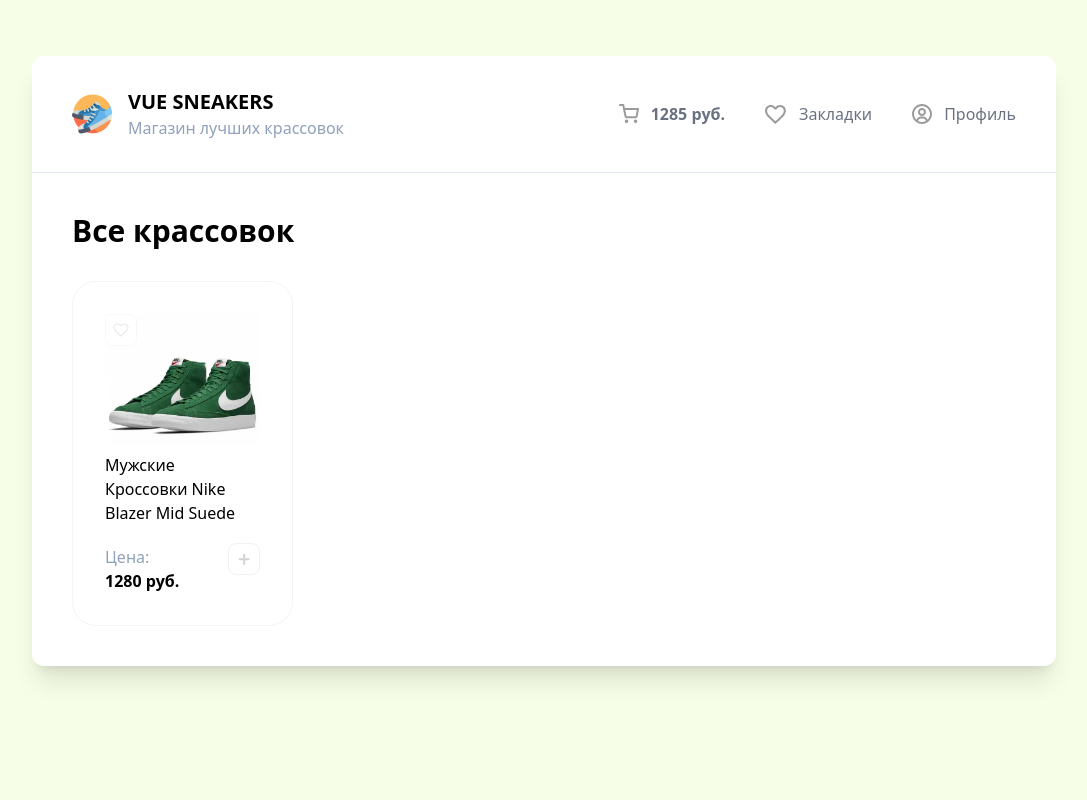
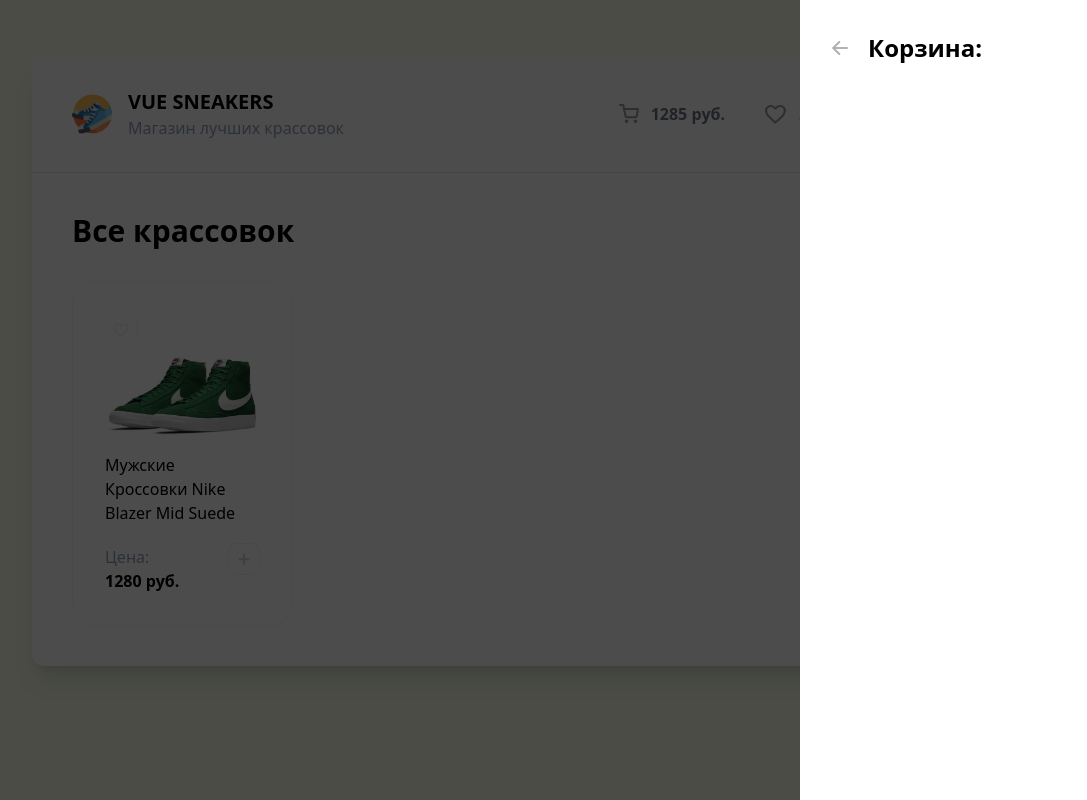
Before and after one commit to rajabovdavlat/vue-sneakers, a Vue app: page / in a window 1280 px wide. Shown: the whole page, without its empty margins (96-1183 px from the left). Built offline with nearby package versions, Linux system fonts and the light colour scheme.

Commit message:
Добавил компонент Drawer.vue, в котором создал секцию для отображения изображения, а затем переместил её в отдельный компонент Drawerhead.vue.

```diff
--- a/src/App.vue
+++ b/src/App.vue
@@ -1,10 +1,13 @@
-<script setup>
+<script setup lang="ts">
 import Header from "./components/Header.vue";
 import CardList from "./components/CardList.vue";
+import Drawer from "./components/Drawer.vue";
+
 
 </script>
 
 <template>
+<Drawer />
   <div class="bg-white w-4/5 m-auto rounded-xl shadow-xl mt-14">
     <Header />
 
--- /dev/null
+++ b/src/components/Drawer.vue
@@ -0,0 +1,10 @@
+<script setup>
+import DrawerHead from './DrawerHead.vue'
+</script>
+
+<template>
+  <div class="fixed top-0 left-0 h-full w-full bg-black z-10 opacity-70"></div>
+  <div class="bg-white w-96 h-full fixed right-0 top-0 z-20 p-8">
+    <DrawerHead />
+  </div>
+</template>
--- /dev/null
+++ b/src/components/DrawerHead.vue
@@ -0,0 +1,28 @@
+<template>
+    <div class='flex items-center gap-5'>
+      <svg
+      class='opacity-30 cursor-pointer rotate-180 hover:opacity-100 transition hover:-translate-x-1'
+        width="16"
+        heght="14"
+        viewBox="0 0 16 14"
+        fill="none"
+        xmlns="hhtp://www.w3.org/2000/svg"
+      >
+        <path
+          d="M1 7H14.7143"
+          stroke="black"
+          stroke-width="2"
+          stroke-linecap="round"
+          stroke-linejoin="round"
+        />
+        <path
+          d="M8.71436 1L14.7144 7L8.71436 13"
+          stroke="black"
+          stroke-width="2"
+          stroke-linecap="round"
+          stroke-linejoin="round"
+        />
+      </svg>
+      <h2 class="text-2xl font-bold">Корзина:</h2>
+    </div>
+</template>
```
Also changed, not shown: src/components/Card.vue (+8 -7 lines).
